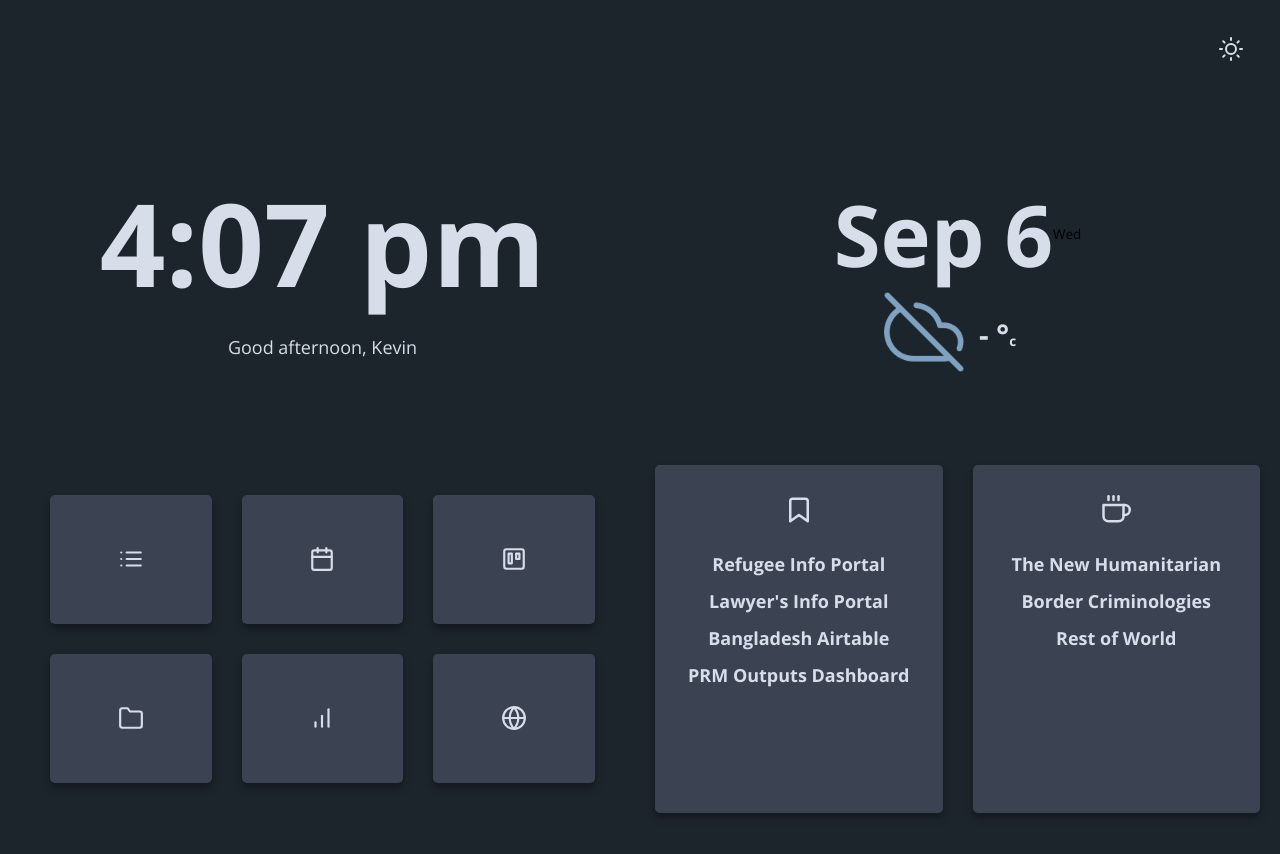
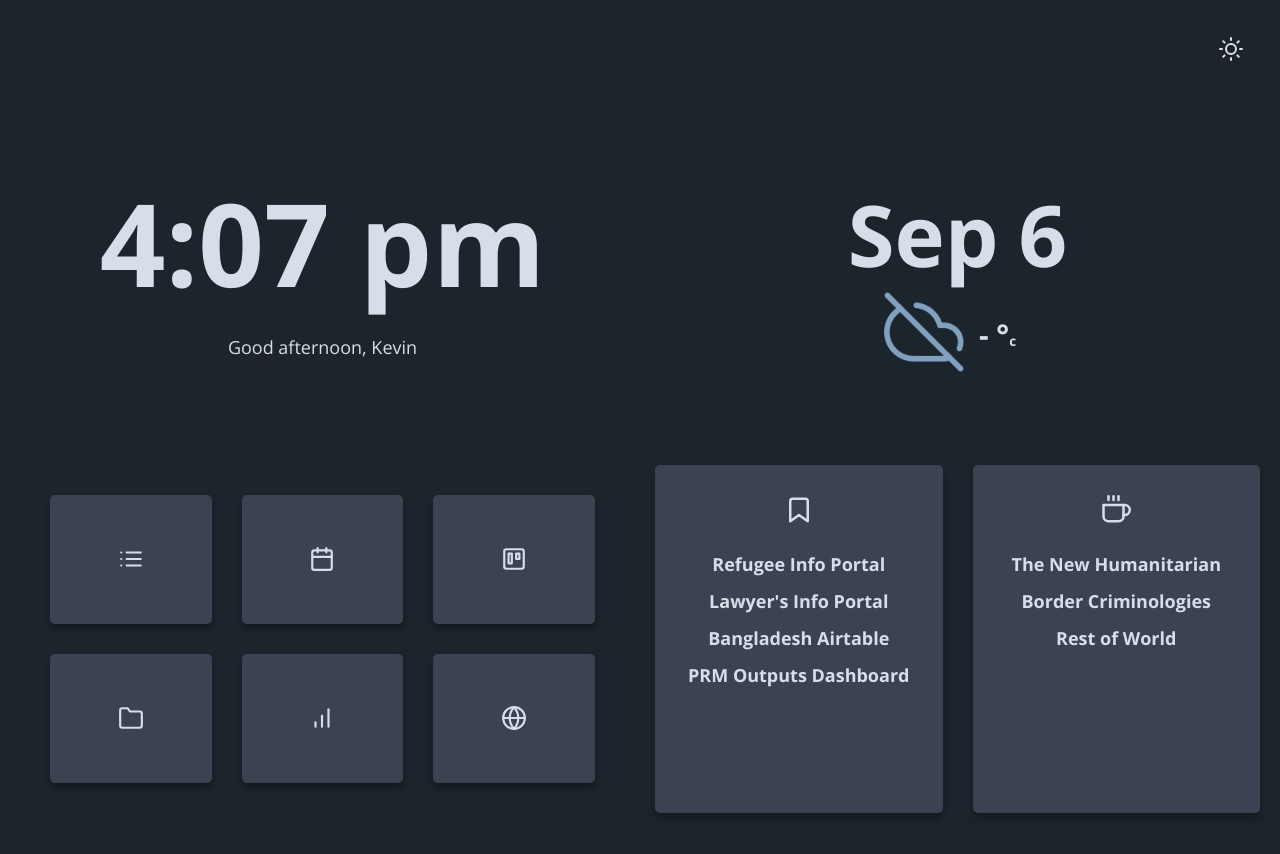
Before and after one commit to kcole93/kcole93.github.io, a Jekyll site: the page bento-work/index.html, which Jekyll copies as it is, in a window 1280 px wide. Shown: the top 854 px of the page. Built offline with Jekyll 4.4.1, drawn with Linux system fonts in a browser that asks for light colours.

Commit message:
Remove DayofWeek

```diff
--- a/bento-work/index.html
+++ b/bento-work/index.html
@@ -24,7 +24,6 @@
             <div class="sblock__date">
                 <div id="month" class=""></div>
                 <div id="day" class=""></div>
-                <div id="dayOfWeek" class=""></div>
             </div>
             <div class="sblock__weather">
                 <div class="weather-icon">
```
